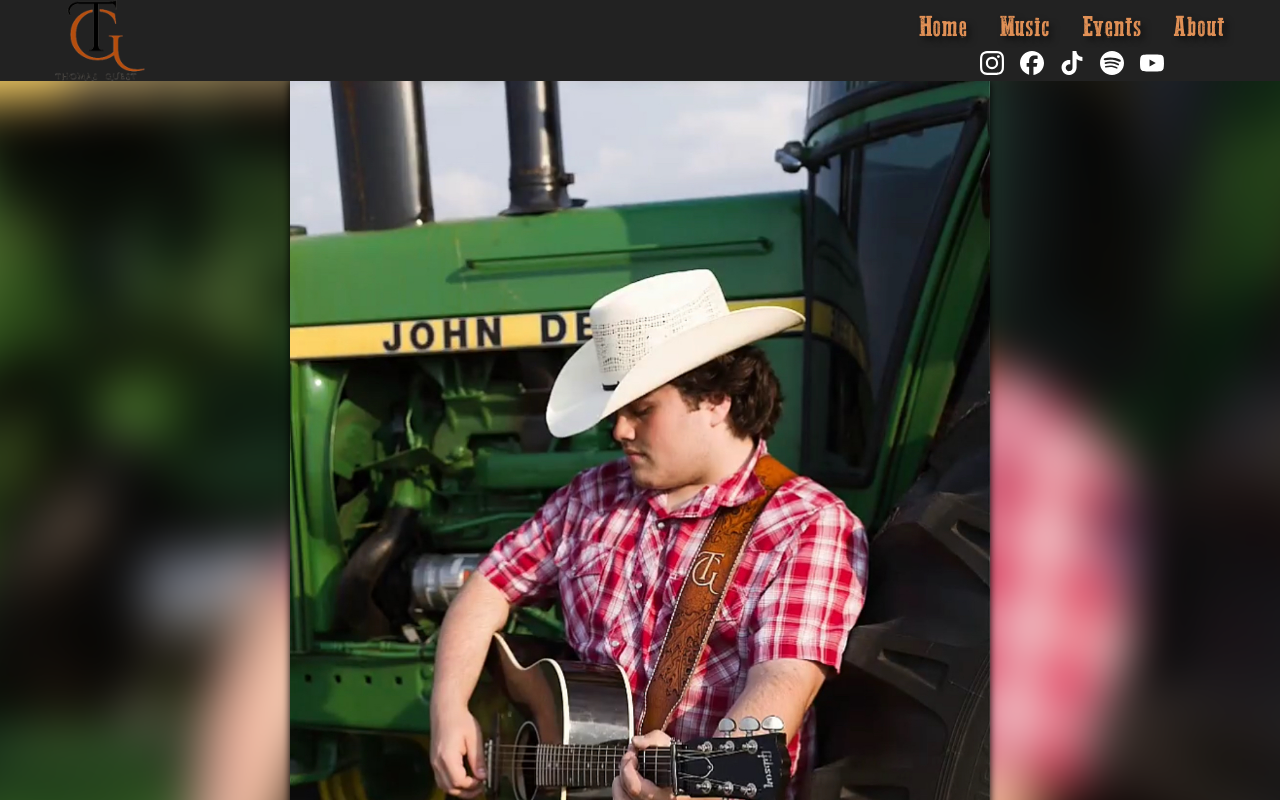
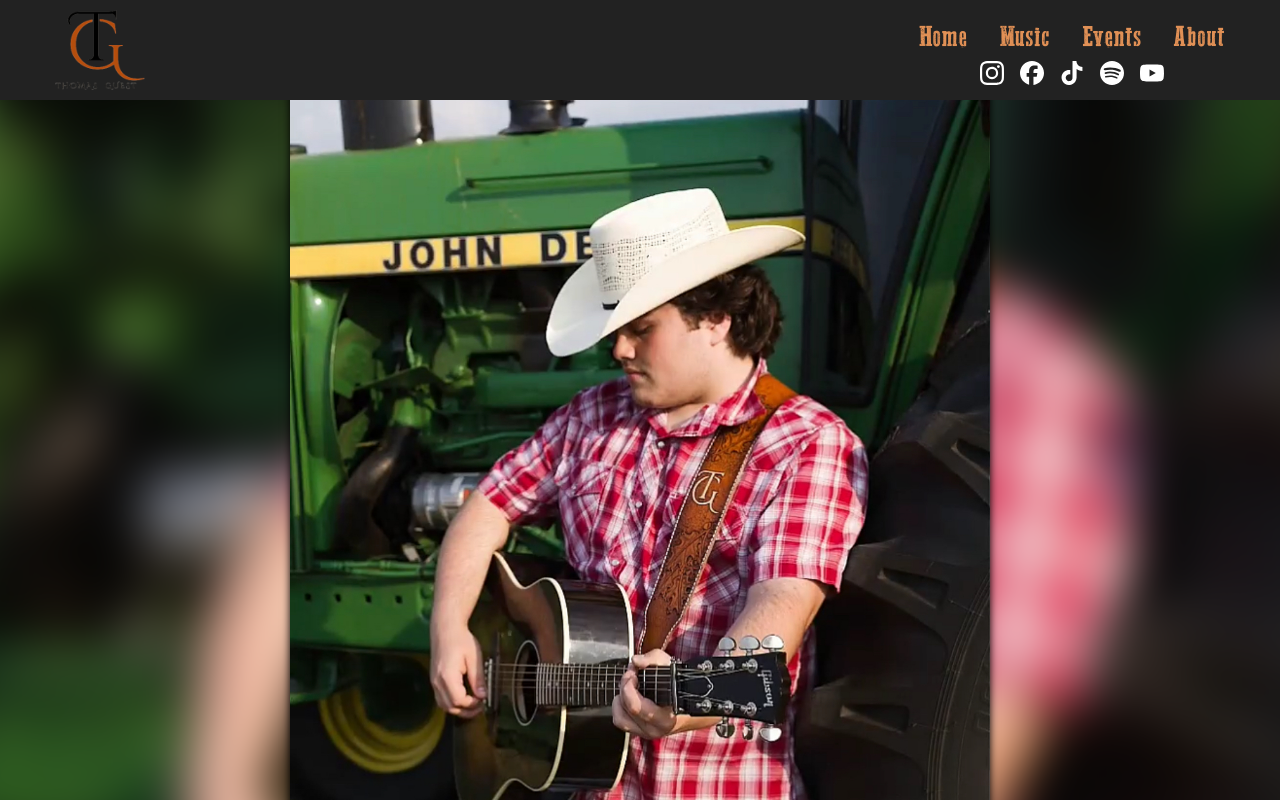
Before and after one commit to guest-dc/tg-music, a Next.js app: page / in a window 1280 px wide. Shown: the top 800 px of the page. Built offline with nearby package versions, Linux system fonts and the light colour scheme.

Commit message:
reverse hamburger animation

```diff
--- a/app/components/header.tsx
+++ b/app/components/header.tsx
@@ -1,4 +1,5 @@
 "use client"; // this file is a client component
+"use client";
 import { useState } from "react";
 import Image from "next/image";
 import Link from "next/link";
@@ -6,6 +7,28 @@ import * as Globals from "@/app/globals";
 
 export default function Header() {
   const [menuOpen, setMenuOpen] = useState(false);
+  const [closing, setClosing] = useState(false);
+
+  const toggleMenu = () => {
+    if (menuOpen) {
+      // start closing animation
+      setClosing(true);
+      setTimeout(() => {
+        setClosing(false);
+        setMenuOpen(false);
+      }, 350); // match animation duration
+    } else {
+      setMenuOpen(true);
+    }
+  };
+
+  const scrollToSection = (id: string) => {
+    const el = document.getElementById(id);
+    if (el) {
+      el.scrollIntoView({ behavior: "smooth" });
+      setMenuOpen(false);
+    }
+  };
 
   return (
     <header>
@@ -19,12 +42,13 @@ export default function Header() {
         />
       </Link>
 
-      <div className={`nav-container ${menuOpen ? "active" : ""}`}>
+      <div className={`nav-container ${menuOpen ? "active" : ""} ${closing ? "closing" : ""}`}>
         <nav className="page-nav">
-          <Link href="/">Home</Link>
-          <Link href="/music">Music</Link>
-          <Link href="/events">Events</Link>
-          <Link href="/about">About</Link>
+          <button onClick={() => scrollToSection("home")}>Home</button>
+          <button onClick={() => scrollToSection("music")}>Music</button>
+          <button onClick={() => scrollToSection("events")}>Events</button>
+          <button onClick={() => scrollToSection("about")}>About</button>
+
         </nav>
 
         <div className="social-nav">
@@ -46,7 +70,7 @@ export default function Header() {
         </div>
       </div>
 
-      <div className="hamburger" onClick={() => setMenuOpen(!menuOpen)}>
+      <div className={`hamburger ${menuOpen ? "active" : ""}`} onClick={toggleMenu}>
         <span></span>
         <span></span>
         <span></span>
--- a/app/globals.css
+++ b/app/globals.css
@@ -11,10 +11,6 @@
   --background2-color: #ff6600;
   --text1-color: #e29156;
   --text2-color: ;
-
-
-  --heading-size: 3.25rem;
-  --section-padding: 2rem;
 }
 
 /*============================================================*/
@@ -59,13 +55,18 @@ h2 {
 
 header {
   height: 100px;
+  width: 100%;
+
+  position: fixed;
+  top: 0;
+  left: 0;
+
   padding: 0rem 3.45rem;
   background: var(--headerfooter-color);
   color: white;
   display: flex;
   align-items: center;
   justify-content: space-between;
-  position: relative;
   z-index: 100;
 }
 
@@ -88,13 +89,13 @@ header .page-nav {
   text-shadow: 4px 4px 6px rgba(0,0,0,0.5);
 }
 
-header .page-nav a {
+header .page-nav button  {
   text-decoration: none;
   color: var(--text1-color);
   transition: color 0.2s ease-in-out;
 }
 
-header .page-nav a:hover {
+header .page-nav button:hover {
   filter: opacity(0.9);
 }
 
@@ -121,23 +122,38 @@ header .hamburger {
   width: 25px;
   height: 18px;
   cursor: pointer;
+
+  transition: transform 0.3s ease;
 }
 
 header .hamburger span {
   height: 3px;
   background-color: var(--text1-color);
   border-radius: 2px;
+
+  transition: transform 0.3s ease, opacity 0.3s ease;
+}
+
+header .hamburger.active span:nth-child(1) {
+  transform: rotate(45deg) translate(5px, 5px);
+}
+
+header .hamburger.active span:nth-child(2) {
+  opacity: 0;
+}
+
+header .hamburger.active span:nth-child(3) {
+  transform: rotate(-45deg) translate(5px, -5px);
 }
 
 @keyframes flyout-roll {
-  0% {
-    transform: translateY(-20px);
-    opacity: 0;
-  }
-  100% {
-    transform: translateY(0);
-    opacity: 1;
-  }
+  0% { transform: translateY(-20px); opacity: 0; }
+  100% { transform: translateY(0); opacity: 1; }
+}
+
+@keyframes flyout-roll-out {
+  0% { transform: translateY(0); opacity: 1; }
+  100% { transform: translateY(-20px); opacity: 0; }
 }
 
 @media (max-width: 768px) {
@@ -149,7 +165,6 @@ header .hamburger span {
     display: flex;
   }
 
-  /* Mobile Menu Flyout */
   header .nav-container.active {
     display: flex;
     align-items: center;
@@ -161,6 +176,11 @@ header .hamburger span {
     padding: 1rem 2rem;
     gap: 1rem;
     animation: flyout-roll 0.35s ease forwards;
+  }
+
+  header .nav-container.closing {
+    pointer-events: none;
+    animation: flyout-roll 0.35s ease forwards reverse;
   }
 
   .nav-container.active .page-nav ,
--- a/app/page.tsx
+++ b/app/page.tsx
@@ -10,10 +10,9 @@ export default function Home() {
 
       <PhotoDisplay src="/photos/johndeer.jpg" alt="johndeer"/>
 
-      <div className="section-a">
+      <div id="events" className="section-a">
         <EventCarousel title="Events"/>
       </div>
-
 
     </main>
   );
```
